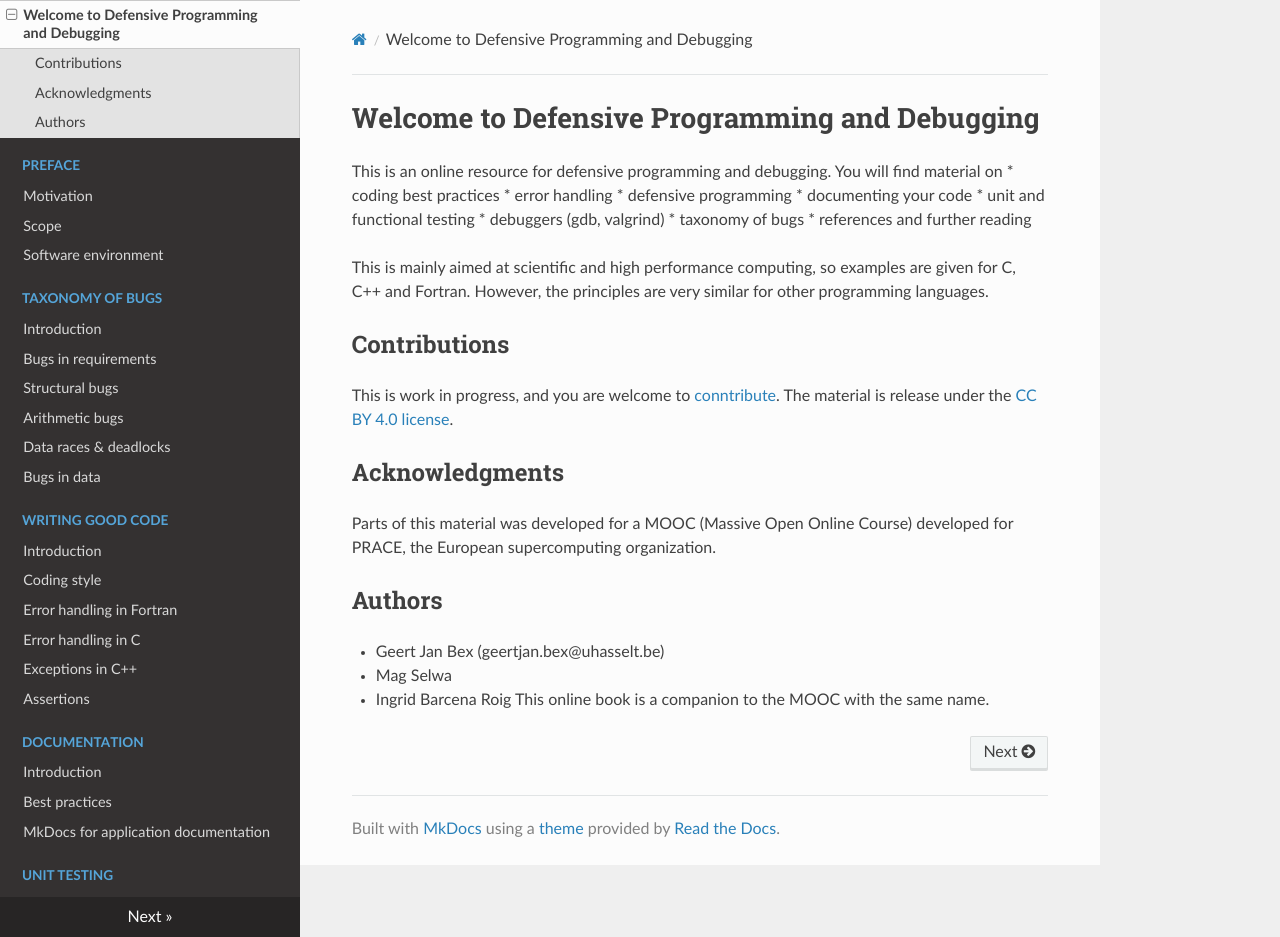
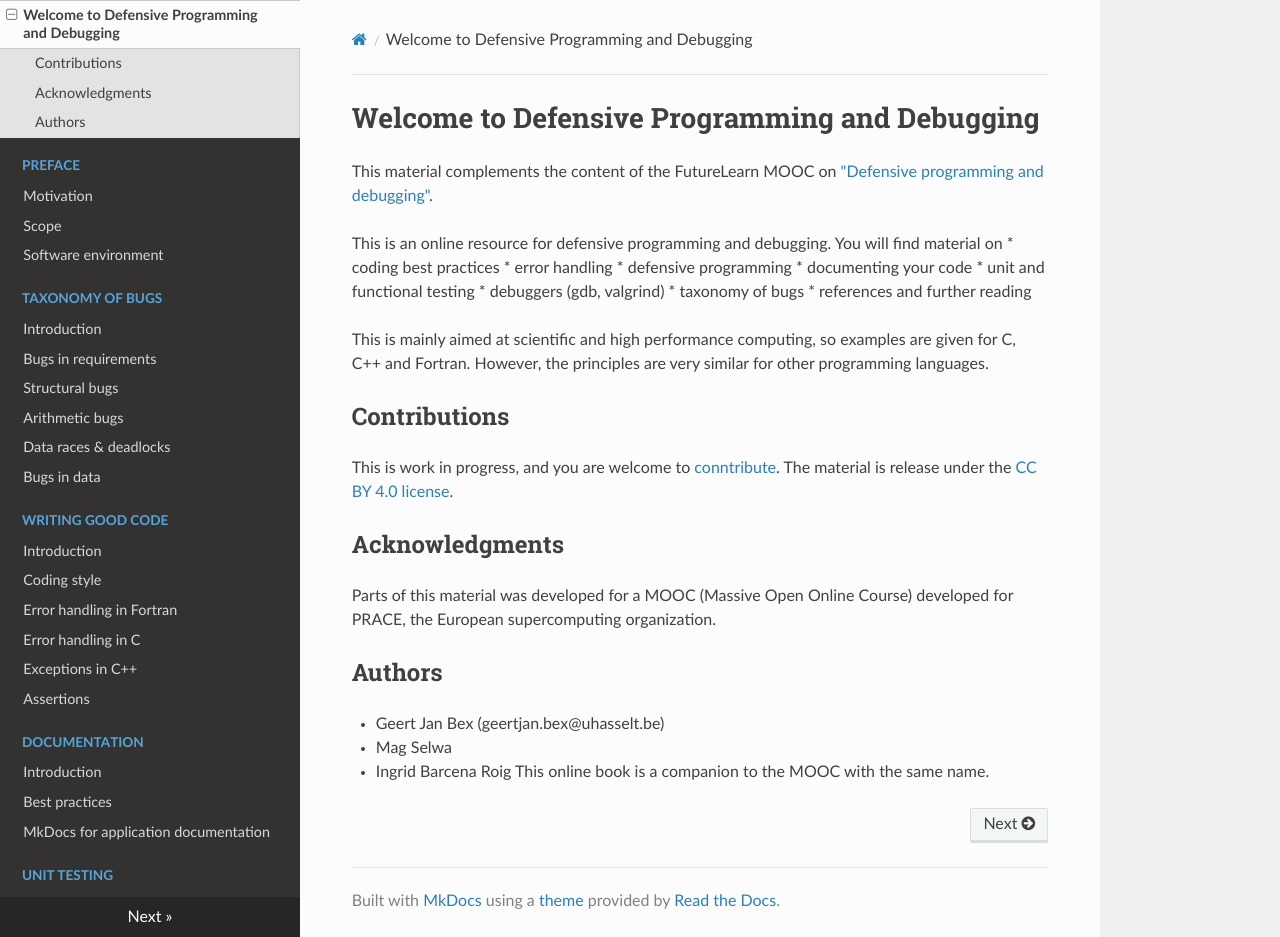
Before and after one commit to gjbex/Defensive_programming_and_debugging, an MkDocs documentation site: the page built from docs/index.md, in a window 1280 px wide and 937 px high. Built offline with MkDocs 1.6.1, drawn with Linux system fonts in a browser that asks for light colours; nearby versions of some CDN libraries.

Commit message:
Add reference to FutureLearn MOOC

```diff
--- a/docs/index.md
+++ b/docs/index.md
@@ -1,4 +1,7 @@
 # Welcome to Defensive Programming and Debugging
+
+This material complements the content of the FutureLearn MOOC on
+["Defensive programming and debugging"](https://www.futurelearn.com/courses/defensive-programming-and-debugging).
 
 This is an online resource for defensive programming and debugging.  You will
 find material on
```
Also changed, not shown: README.md (+2 -1 lines).
